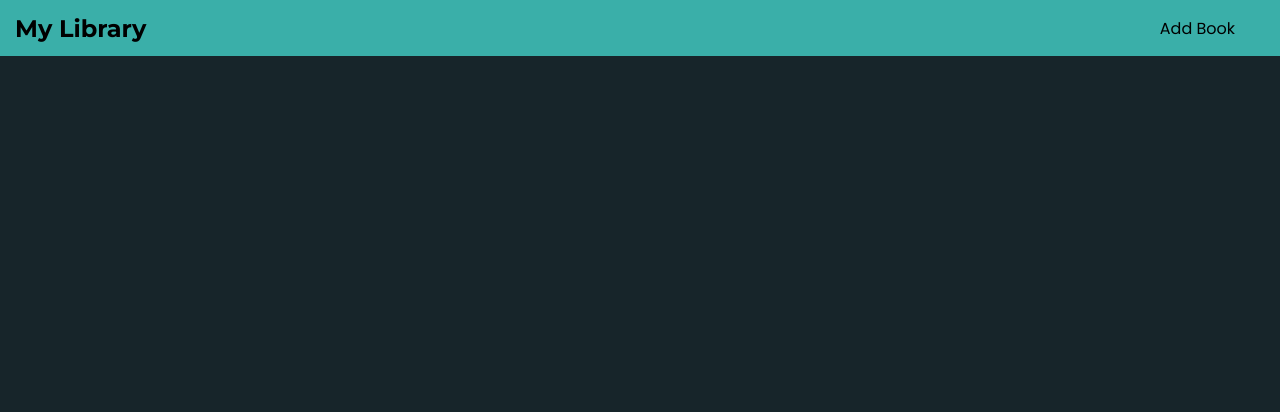
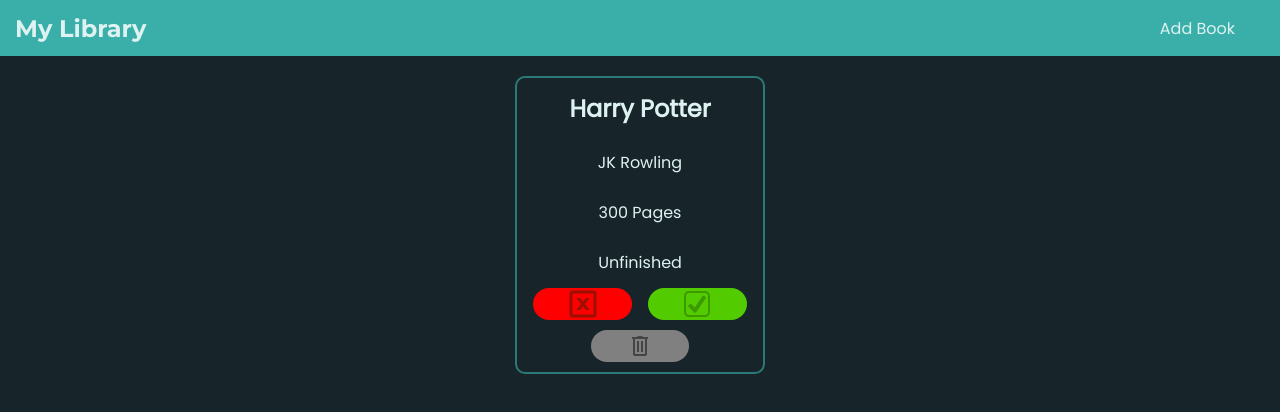
Before and after one commit to mirza-adnan/my-library, a plain HTML site: page index.html in a window 1280 px wide. Drawn offline with Linux system fonts and the light colour scheme.

Commit message:
added styling for book cards and added images for book buttons

```diff
--- a/index.html
+++ b/index.html
@@ -14,6 +14,29 @@
         <h1 id="title"><a href="">My Library</a></h1>
         <div id="nav-add-button">Add Book</div>
     </nav>
+    <main>
+        <div class="book-card">
+            <div class="book-info">
+                <h2 class="book-title">Harry Potter</h2>
+                <p class="author-name">JK Rowling</p>
+                <p class="page-count">300 Pages</p>
+                <p class="status">Unfinished</p>
+            </div>
+            <div class="card-buttons">
+                <div class="status-buttons">
+                    <div class="book-button unfinished-button">
+                        <img src="img/cross.png" alt="cross">
+                    </div>
+                    <div class="book-button finished-button">
+                        <img src="img/tick.png" alt="tickmark">
+                    </div>
+                </div>
+                <div class="book-button delete-button">
+                    <img src="img/delete.png" alt="delete">
+                </div>
+            </div>
+        </div>
+    </main>
     <script src="script.js"></script>
 </body>
 </html>
--- a/style.css
+++ b/style.css
@@ -1,3 +1,9 @@
+:root {
+    --blue: #3AAFA9;
+    --deepblue: #2B7A78;
+    --white: #DEF2F1;
+}
+
 * {
     padding: 0;
     margin: 0;
@@ -11,9 +17,9 @@
 }
 
 nav {
-    background-color: #3AAFA9;
+    background-color: var(--blue);
     height: 7%;
-    color: black;
+    color: var(--white);
     display: flex;
     justify-content: space-between;
     align-items: center;
@@ -24,10 +30,83 @@
     font-family: "Montserrat";
     text-decoration: none;
     font-weight: Poppins;
-    color: black;
+    color: var(--white);
 }
 
 #nav-add-button {
     cursor: pointer;
     margin-right: 30px;
 }
+
+main {
+    display: flex;
+    justify-content: center;
+    height: 93%;
+}
+
+.book-card {
+    margin: 20px 0px;
+    border: 2px solid var(--deepblue);
+    border-radius: 10px;
+    color: var(--white);
+    text-align: center;
+    line-height: 1.4;
+    min-width: 250px;
+    height: 40%;
+    display: flex;
+    flex-direction: column;
+    justify-content: space-between;
+    transition: all 0.3s;
+}
+
+.book-card:hover {
+    box-shadow: 0px 0px 10px var(--blue);
+}
+
+.book-info {
+    display: flex;
+    flex-direction: column;
+    justify-content: space-around;
+    height: 100%;
+}
+
+
+.status-buttons {
+    display: flex;
+    justify-content: space-evenly;
+    margin-bottom: 10px;
+}
+
+.book-button {
+    display: flex;
+    justify-content: center;
+    align-items: center;
+    height: 32px;
+    width: 40%;
+    border-radius: 20px;
+    cursor: pointer;
+    transition: all 0.3s;
+}
+
+.book-button:hover {
+    transform: scale(1.1);
+}
+
+.book-button:active {
+    transform: scale(0.95);
+}
+
+.unfinished-button {
+    background-color: red;
+}
+
+.finished-button {
+    background-color: #52cc00;
+
+}
+
+.delete-button {
+    background-color: gray;
+    margin: 0 auto;
+    margin-bottom: 10px;
+}
```
Also changed, not shown: img/cross.png (added), img/delete.png (added), img/tick.png (added).
